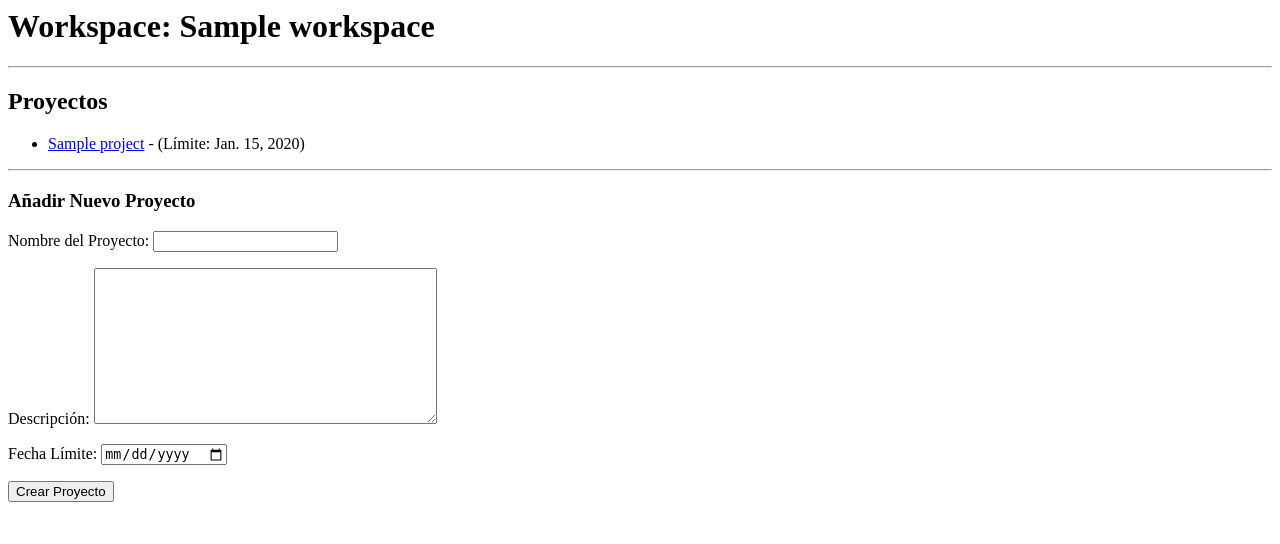
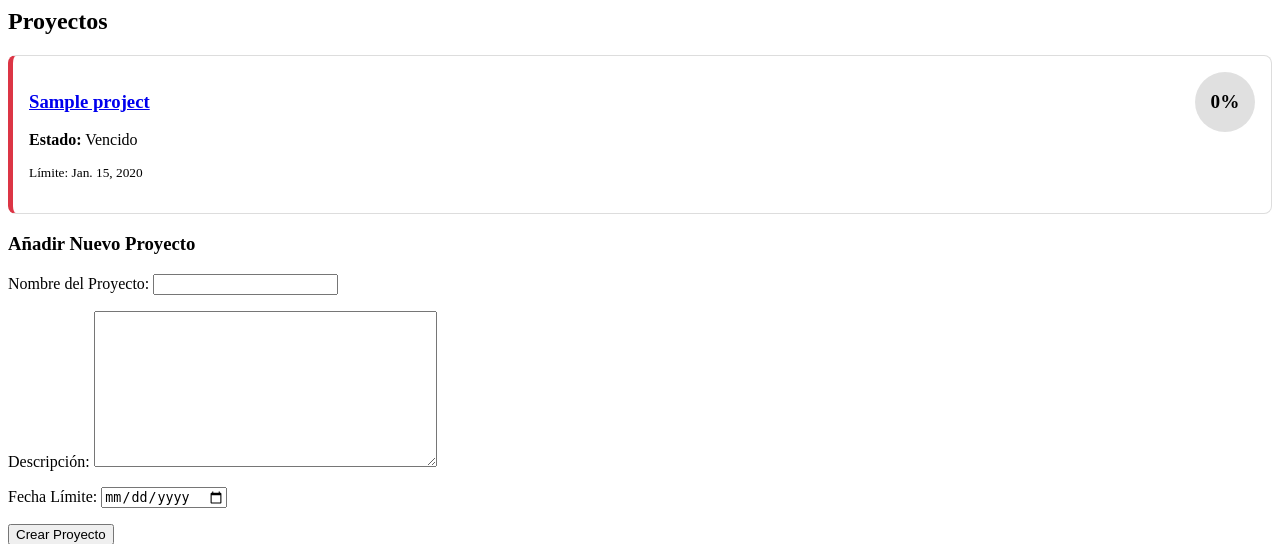
Before and after one commit to deyby01/nexus-pm, a Django app: a page that uses core/templates/core/workspace_detail.html in a window 1280 px wide. Shown: the top 544 px of the page. Run offline with Django 5.2, Linux system fonts and the light colour scheme; a user stored in the database is signed in; tables that the repository leaves empty hold one stand-in row (values such as "Sample post").

Commit message:
feat(projects): implement health status and progress percentage

```diff
--- a/core/models.py
+++ b/core/models.py
@@ -3,7 +3,7 @@ from django.db import models
 from django.contrib.auth.models import AbstractUser
 from django.utils.text import slugify
 import shortuuid
-
+from django.utils import timezone
 
 class User(AbstractUser):
     """
@@ -79,6 +79,35 @@ class Project(models.Model):
             self.slug = base_slug
         super().save(*args, **kwargs)
 
+    @property
+    def health_status(self):
+        """ Calcula la salud del proyecto basandose en su fecha limite y estado. """
+        if self.tasks.exclude(status__in=[Task.Status.DONE, Task.Status.CANCELED]).count() == 0:
+            return 'Terminado'
+
+        if self.deadline:
+            today = timezone.now().date()
+            if self.deadline < today:
+                return 'Vencido'
+            elif (self.deadline - today).days <= 7:
+                return 'En Riesgo'
+
+        return 'En Plazo'
+
+    @property
+    def progress_percentage(self):
+        """ Calcula el porcentaje de completado del proyecto. """
+        tasks = self.tasks.all()
+        total_tasks = tasks.exclude(status=Task.Status.CANCELED).count()
+
+        if total_tasks == 0:
+            return 0
+
+        completed_tasks = tasks.filter(status=Task.Status.DONE).count()
+        percentage = round((completed_tasks / total_tasks) * 100)
+        return percentage
+
+
 
 class Task(models.Model):
     """ Representa una tarea dentro de un proyecto. """
--- a/core/templates/core/workspace_detail.html
+++ b/core/templates/core/workspace_detail.html
@@ -1,15 +1,50 @@
-<h1>Workspace: {{ workspace.name }}</h1>
-<hr>
+<style>
+    /* Estilos para las tarjetas de proyecto y la barra de progreso */
+    .project-card {
+        border: 1px solid #ddd;
+        border-radius: 8px;
+        padding: 1rem;
+        margin-bottom: 1rem;
+        background-color: white;
+    }
+    .progress-circle {
+        width: 60px;
+        height: 60px;
+        border-radius: 50%;
+        display: flex;
+        justify-content: center;
+        align-items: center;
+        font-size: 1.2em;
+        font-weight: bold;
+        float: right; /* Alinea la barra a la derecha */
+    }
+    /* Clases de colores para la salud del proyecto */
+    .status-En.Plazo { border-left: 5px solid #28a745; }
+    .status-En.Riesgo { border-left: 5px solid #ffc107; }
+    .status-Vencido { border-left: 5px solid #dc3545; }
+    .status-Terminado { border-left: 5px solid #17a2b8; }
+</style>
 
 <h2>Proyectos</h2>
-<ul>
-    {% for project in workspace.projects.all %}
-        <li><a href="{% url 'core:project_detail' slug=project.slug %}">{{ project.name }}</a> - (Límite: {{ project.deadline|default:"Sin fecha" }})</li>
-    {% empty %}
-        <li>Este espacio de trabajo aún no tiene proyectos.</li>
-    {% endfor %}
-</ul>
-<hr>
+
+{% for project in workspace.projects.all %}
+    <div class="project-card status-{{ project.health_status|slugify }}">
+
+        <div class="progress-circle" style="background: conic-gradient(#4CAF50 {{ project.progress_percentage }}%, #e0e0e0 0);">
+            {{ project.progress_percentage }}%
+        </div>
+
+        <h3>
+            <a href="{% url 'core:project_detail' slug=project.slug %}">
+                {{ project.name }}
+            </a>
+        </h3>
+        <p><strong>Estado:</strong> {{ project.health_status }}</p>
+        <p><small>Límite: {{ project.deadline|default:"Sin fecha" }}</small></p>
+    </div>
+{% empty %}
+    <p>Este espacio de trabajo aún no tiene proyectos.</p>
+{% endfor %}
 
 <h3>Añadir Nuevo Proyecto</h3>
 <form action="{% url 'core:project_create' workspace_slug=workspace.slug %}" method="post">
--- a/core/views.py
+++ b/core/views.py
@@ -8,6 +8,7 @@
 from django.http import HttpResponse, HttpResponseForbidden
 from django.views.decorators.http import require_POST
 from django.contrib.auth.decorators import login_required
+from django.utils import timezone
 
 class WorkspaceListView(LoginRequiredMixin, ListView):
     model = Workspace
```
